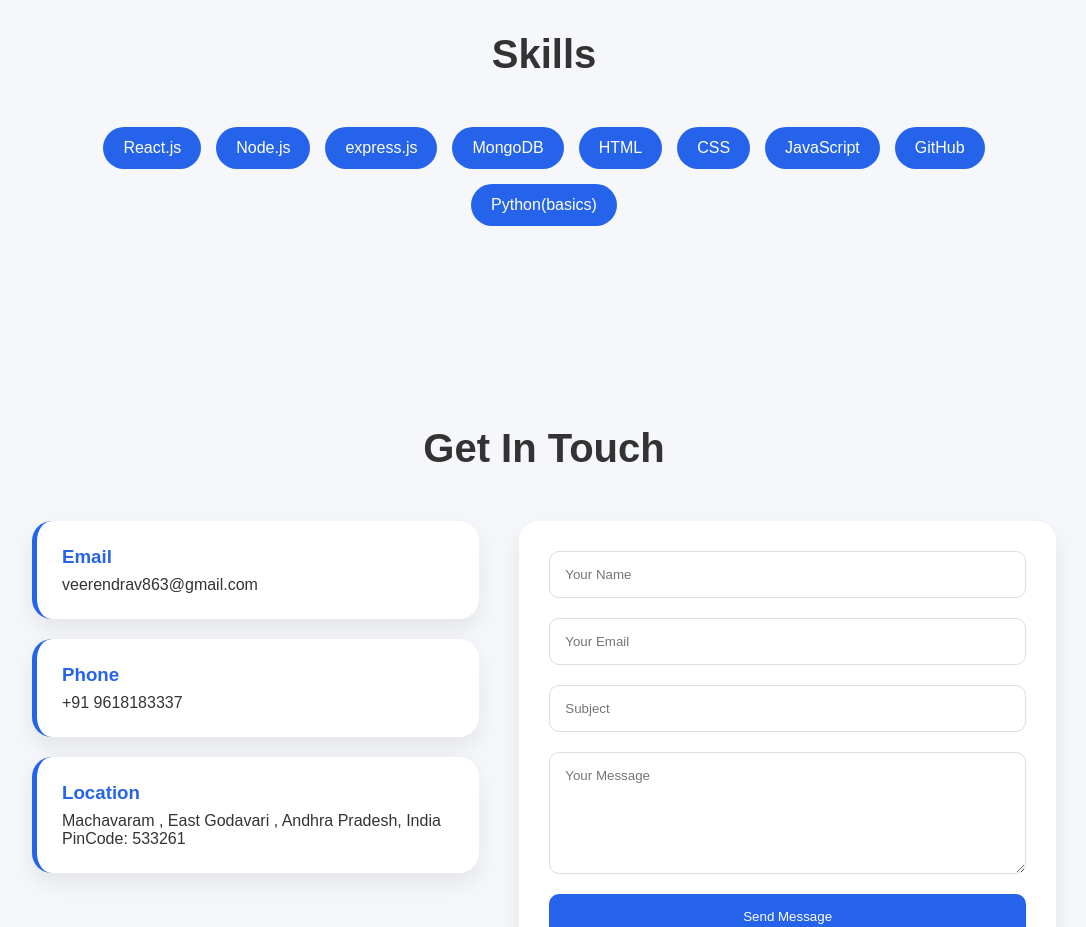
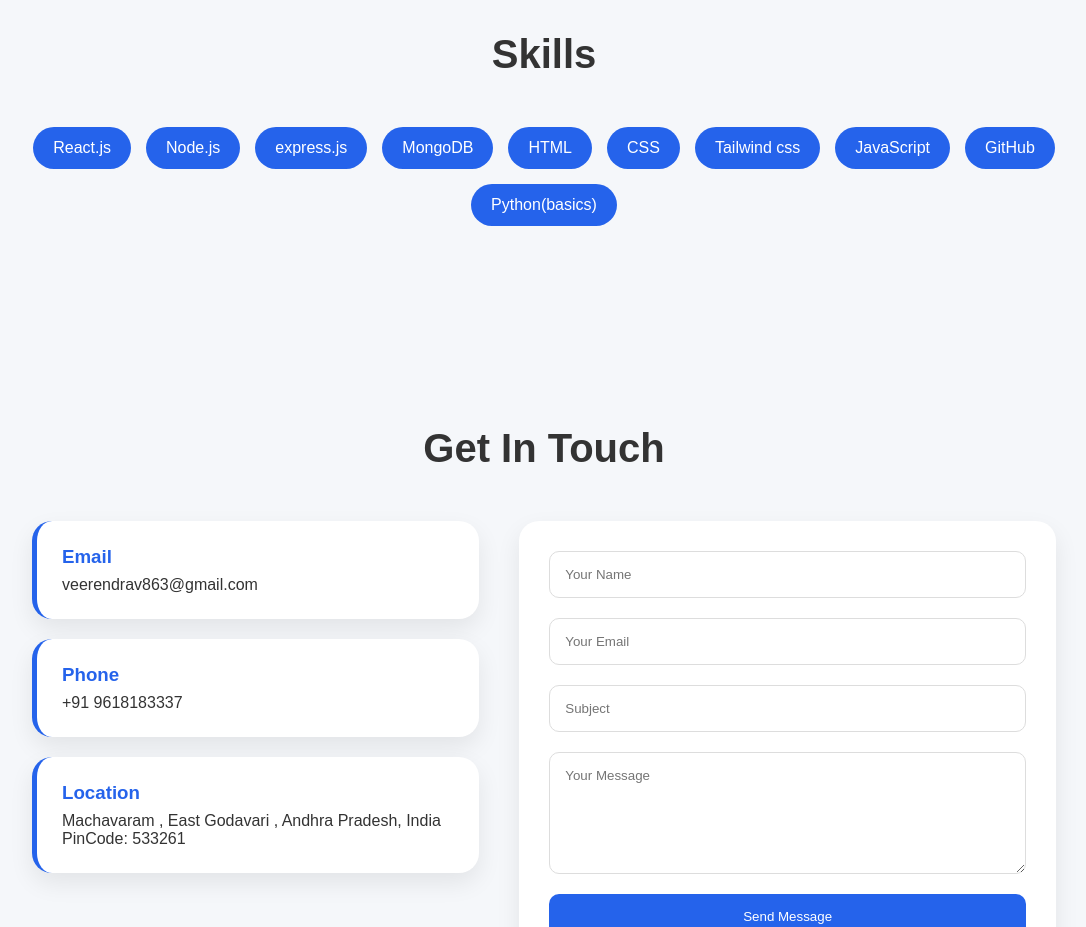
Before and after one commit to Veerendra-reddy-medapati/portfolio_veerendra, a plain HTML site: page index.html in a window 1280 px wide. Shown: the part 2580-3507 px from the top of the page, without its empty margins (96-1182 px from the left). Drawn offline with Linux system fonts and the light colour scheme.

```diff
--- a/index.html
+++ b/index.html
@@ -192,6 +192,7 @@
         <span>MongoDB</span>
         <span>HTML</span>
         <span>CSS</span>
+        <span>Tailwind css</span>
         <span>JavaScript</span>
         <span>GitHub</span>
         <span>Python(basics)</span>
```
